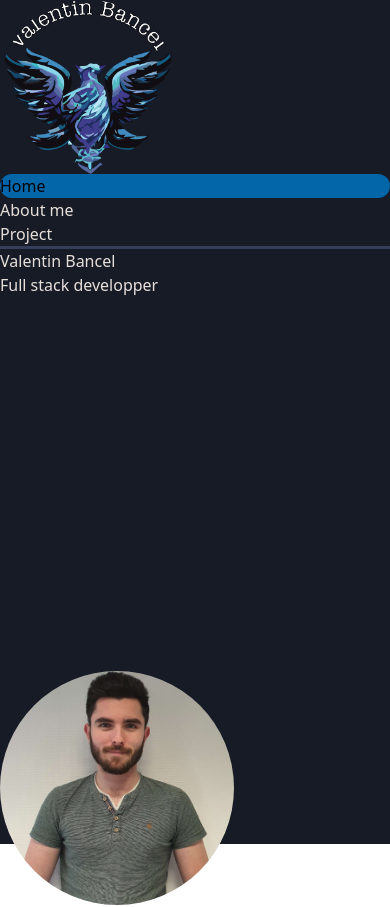
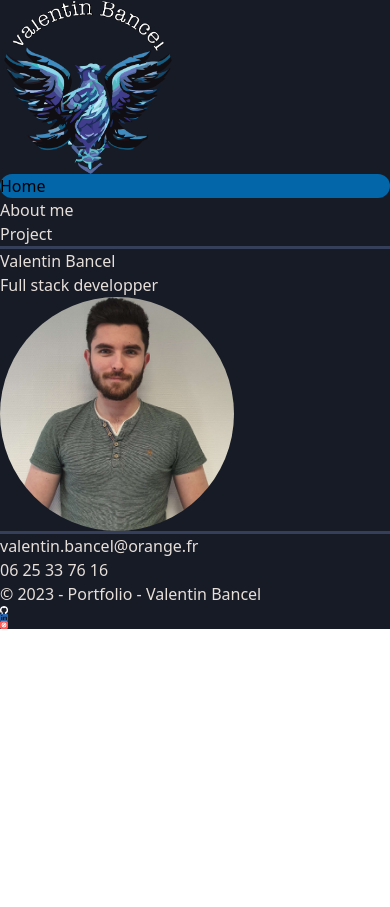
Before and after one commit to ValentinBancel/ValentinBancel-portefolio, an Angular app: page /home in a window 390 px wide. Shown: the top 907 px of the page. After the commit the page ends 844 px from the top, so only its background shows below. Built offline with nearby package versions, Linux system fonts and the light colour scheme.

Commit message:
test responsive

```diff
--- a/src/app/header/header.component.html
+++ b/src/app/header/header.component.html
@@ -1,4 +1,4 @@
-<html class="html_header">
+<html class="html_header mb-3">
     <title>Home page</title>
     <body class="nav-container flex grid items-center justify-center grid-cols-12">
         <div class="justify-self-stretch">
--- a/src/app/home-page/home-page.component.html
+++ b/src/app/home-page/home-page.component.html
@@ -1,6 +1,6 @@
 <html class="html_page">
     <app-header></app-header>
-    <body class="flex items-center justify-center">
+    <body class="flex items-center justify-center mb-48">
         <div class="container items-center">
             <div class="flex flex-nowrap ml-40">
                 <div class="sizing_flex flex-1 mt-72">
--- a/src/app/home-page/home-page.component.scss
+++ b/src/app/home-page/home-page.component.scss
@@ -2,8 +2,8 @@
 
 .html_page {
     // background-color: $background;
-    width: 100vw;
-    height: 100vh;
+    width: 100%;
+    height: 100%;
     background-color: $background;
 }
 
@@ -16,20 +16,20 @@ h4 {
 
 .container {
     flex-direction: column;
-    height: 80vh;
-    width: 100vw;
+    height: 80%;
+    width: 100%;
 }
 .picture {
-    width: 50vw;
+    width: 50%;
     border-radius: 50%;
     width: 60%;
     height: auto;
 }
 .text {
-    width: 50vw;
-    min-width: 50vw;
+    width: 50%;
+    min-width: 50%;
 }
 .sizing_flex {
-    width: 100vw;
-    height: 50vh;
+    width: 100%;
+    height: 50%;
 }
```
